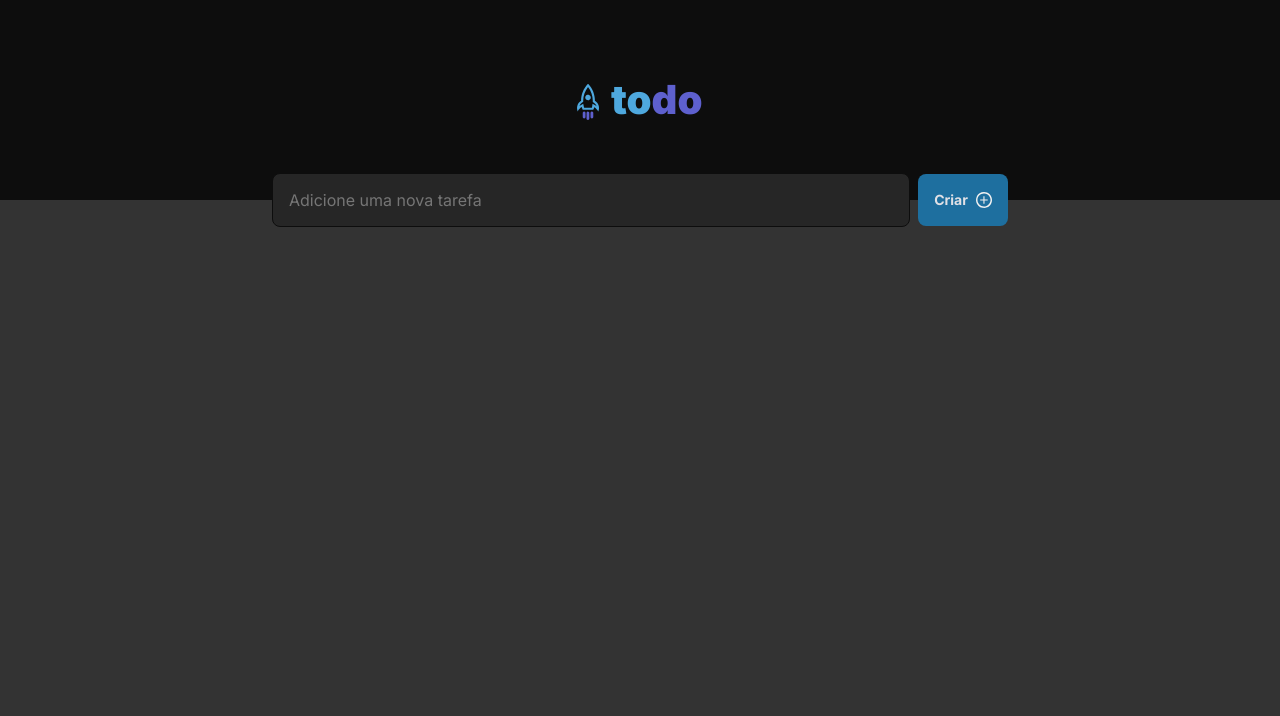
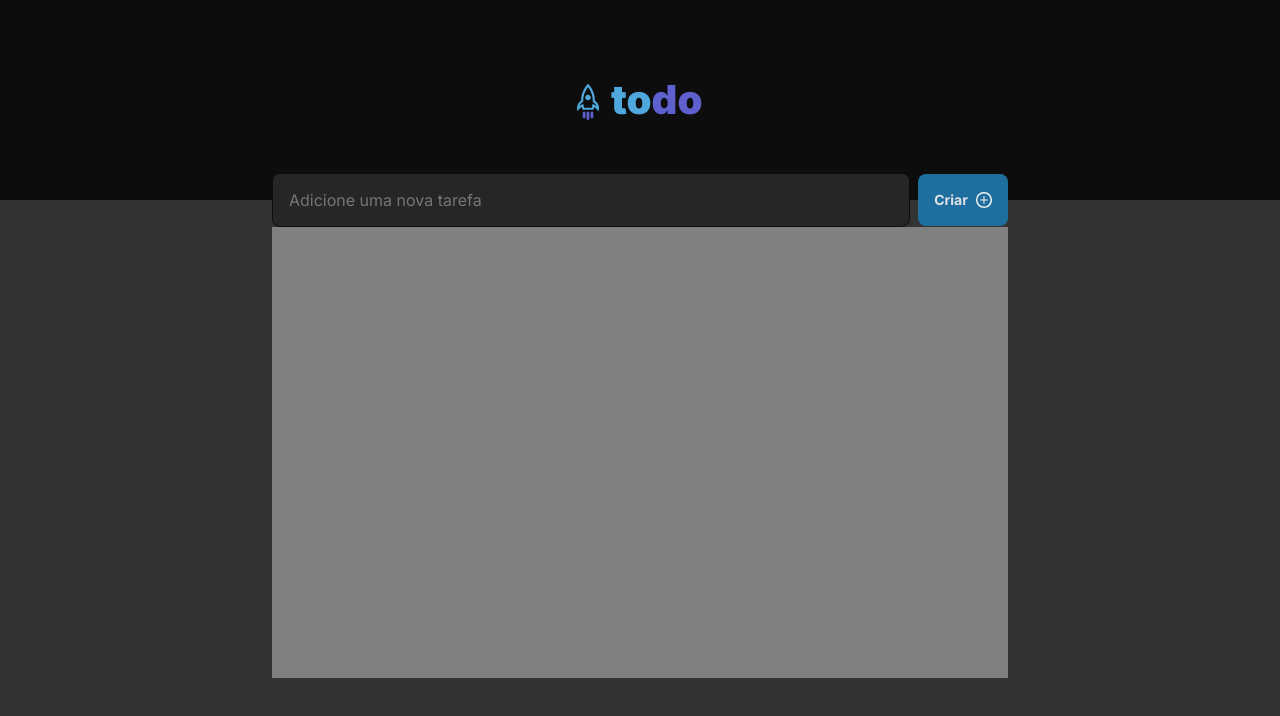
Before and after one commit to felipedev01/Gerenciador-de-Tarefas-com-typeScript, a React (Vite) app: page / in a window 1280 px wide. Shown: the top 716 px of the page. Built offline with nearby package versions, Linux system fonts and the light colour scheme.

Commit message:
componente display task with content criado

```diff
--- a/src/App.tsx
+++ b/src/App.tsx
@@ -3,6 +3,7 @@ import { Header } from './Components/Header'
 import {NewTask} from './Components/NewTask'
 import './global.css'
 import styles from '../src/App.module.css'
+import { DisplayTaskWithContent } from './Components/displayTaskWithContent'
 
 
 
@@ -17,6 +18,7 @@ export function App() {
 
      <main className={styles.centralBox}>
      <NewTask/>
+     <DisplayTaskWithContent/>
      </main>
 
     </div>
--- a/src/Components/NewTask.module.css
+++ b/src/Components/NewTask.module.css
@@ -13,6 +13,7 @@
     background: var(--gray-500);
     border: 1px solid var(--gray-700);
     resize: none;
+    color:var(--gray-100);
 
 
 }.newTaskBox >button{
--- /dev/null
+++ b/src/Components/displayTaskWithContent.module.css
@@ -0,0 +1,5 @@
+.displayTaskContainer{
+    width:46rem;
+    height:28.1875rem;
+    background: gray;
+}
--- /dev/null
+++ b/src/Components/displayTaskWithContent.tsx
@@ -0,0 +1,11 @@
+
+import styles from './displayTaskWithContent.module.css'
+
+export function DisplayTaskWithContent(){
+
+    return(
+        <div className={styles.displayTaskContainer}>
+
+        </div>
+    )
+}
```
